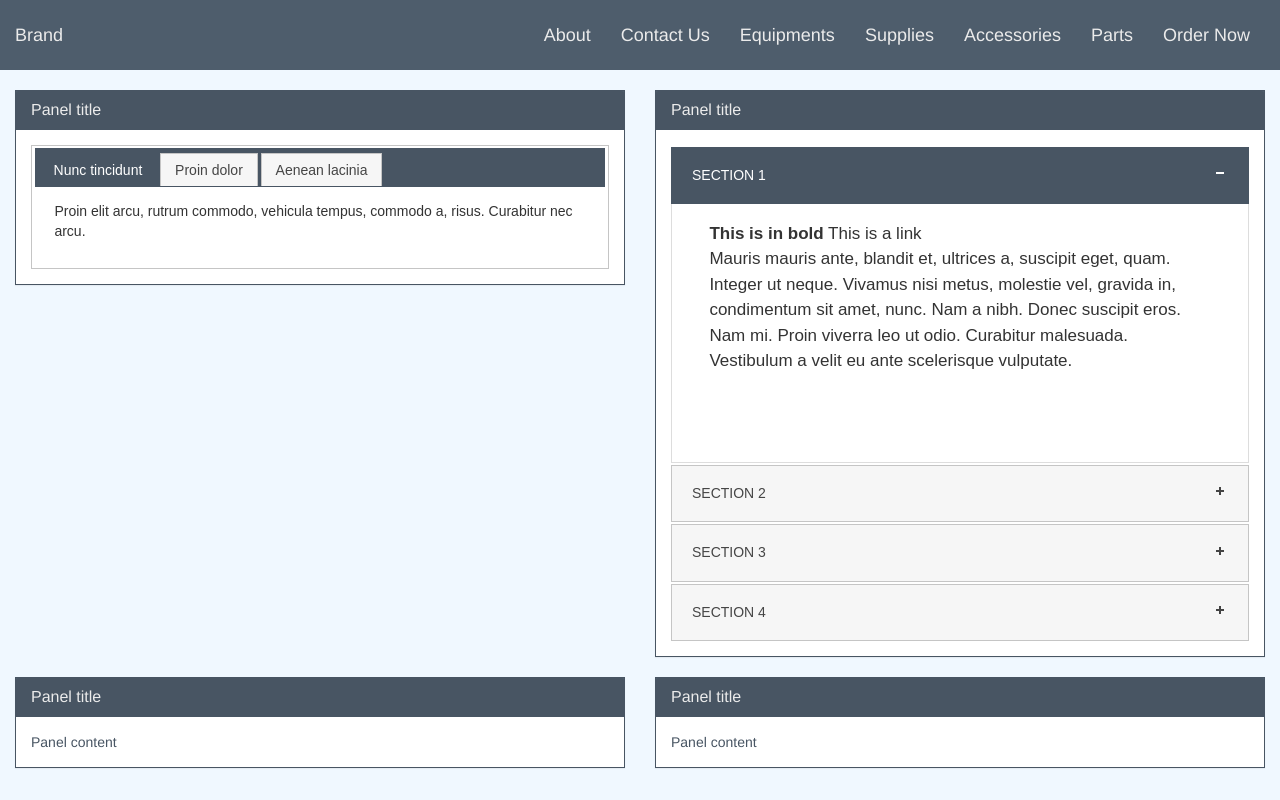
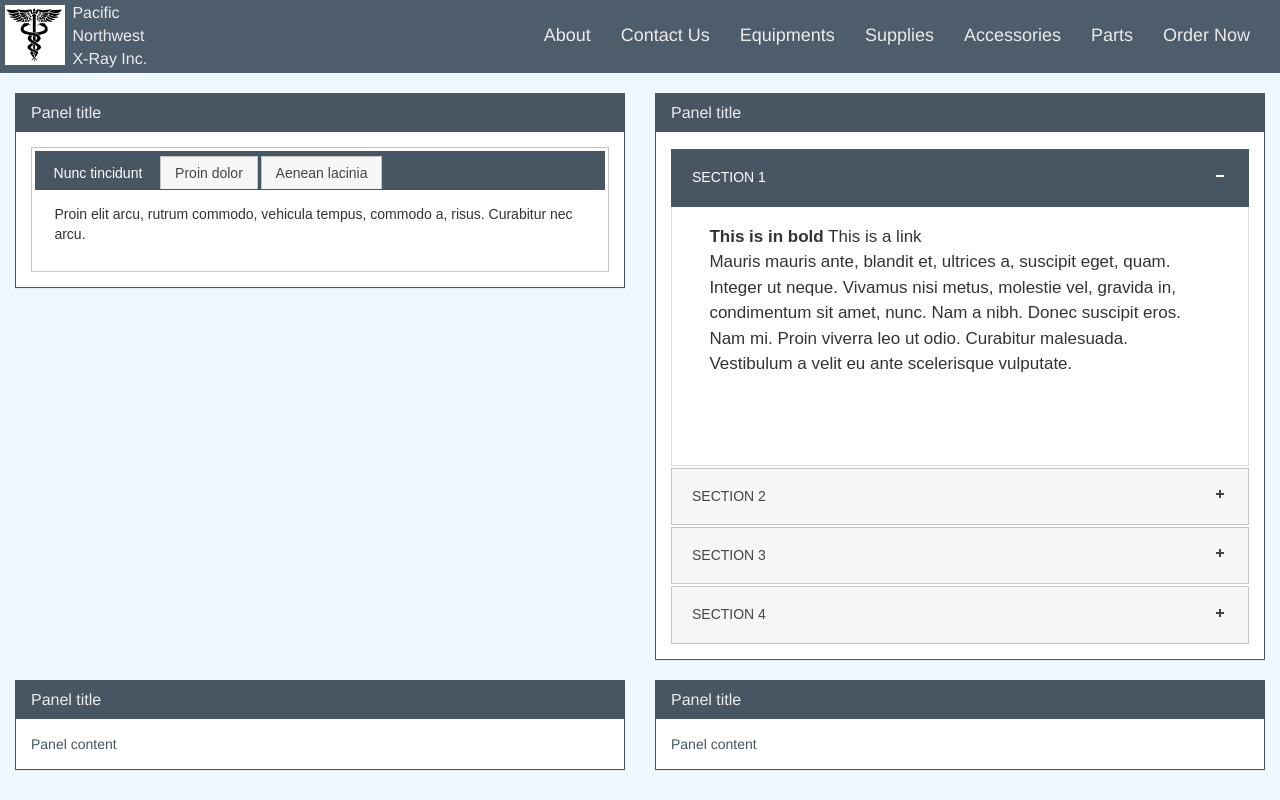
Before and after one commit to arunareddy1312/PWX, a website: page index.html in a window 1280 px wide. Drawn offline with nearby package versions, Linux system fonts and the light colour scheme; a web font is replaced by a local one.

Commit message:
added logo

```diff
--- /dev/null
+++ b/css/reset.css
@@ -0,0 +1,135 @@
+/* http://meyerweb.com/eric/tools/css/reset/
+   v2.0 | 20110126
+   License: none (public domain)
+*/
+
+html,
+body,
+div,
+span,
+applet,
+object,
+iframe,
+h1,
+h2,
+h3,
+h4,
+h5,
+h6,
+p,
+blockquote,
+pre,
+a,
+abbr,
+acronym,
+address,
+big,
+cite,
+code,
+del,
+dfn,
+em,
+img,
+ins,
+kbd,
+q,
+s,
+samp,
+small,
+strike,
+strong,
+sub,
+sup,
+tt,
+var,
+b,
+u,
+i,
+center,
+dl,
+dt,
+dd,
+ol,
+ul,
+li,
+fieldset,
+form,
+label,
+legend,
+table,
+caption,
+tbody,
+tfoot,
+thead,
+tr,
+th,
+td,
+article,
+aside,
+canvas,
+details,
+embed,
+figure,
+figcaption,
+footer,
+header,
+hgroup,
+menu,
+nav,
+output,
+ruby,
+section,
+summary,
+time,
+mark,
+audio,
+video {
+    margin        : 0;
+    padding       : 0;
+    border        : 0;
+    font-size     : 100%;
+    font          : inherit;
+    vertical-align: baseline;
+}
+
+/* HTML5 display-role reset for older browsers */
+article,
+aside,
+details,
+figcaption,
+figure,
+footer,
+header,
+hgroup,
+menu,
+nav,
+section {
+    display: block;
+}
+
+body {
+    line-height: 1;
+}
+
+ol,
+ul {
+    list-style: none;
+}
+
+blockquote,
+q {
+    quotes: none;
+}
+
+blockquote:before,
+blockquote:after,
+q:before,
+q:after {
+    content: '';
+    content: none;
+}
+
+table {
+    border-collapse: collapse;
+    border-spacing : 0;
+}
--- a/css/style.css
+++ b/css/style.css
@@ -47,3 +47,13 @@ span.ui-accordion-header-icon {
     padding       : 20px;
     text-transform: uppercase;
 }
+
+.navbar-brand {
+    padding: 5px;
+}
+
+.navbar-text {
+    margin   : 2px;
+    font-size: 16px;
+    font-weight: initial;
+}
--- a/index.html
+++ b/index.html
@@ -6,6 +6,7 @@
     <meta http-equiv="X-UA-Compatible" content="IE=edge">
     <meta name="viewport" content="width=device-width, initial-scale=1.0">
     <title>Document</title>
+    <link rel="stylesheet" href="css/reset.css">
     <link rel="stylesheet" href="node_modules/bootstrap/dist/css/bootstrap.min.css">
     <!-- <link rel="stylesheet" href="node_modules/bootstrap/dist/css/bootstrap-theme.min.css"> -->
     <link rel="stylesheet" href="css/theme.min.css">
@@ -30,7 +31,14 @@
                     <span class="icon-bar"></span>
                     <span class="icon-bar"></span>
                 </button>
-                <a class="navbar-brand" href="#">Brand</a>
+                <a class="navbar-brand" href="#">
+                    <img width="" height="100%" src="assets/Caduceus_bw.png" alt="" srcset="">
+                </a>
+                <div class="navbar-text">
+                    <div>Pacific</div>
+                    <div>Northwest</div>
+                    <div>X-Ray Inc.</div>
+                </div>
             </div>
 
             <!-- Collect the nav links, forms, and other content for toggling -->
```
Also changed, not shown: assets/Caduceus_bw.png (added).
